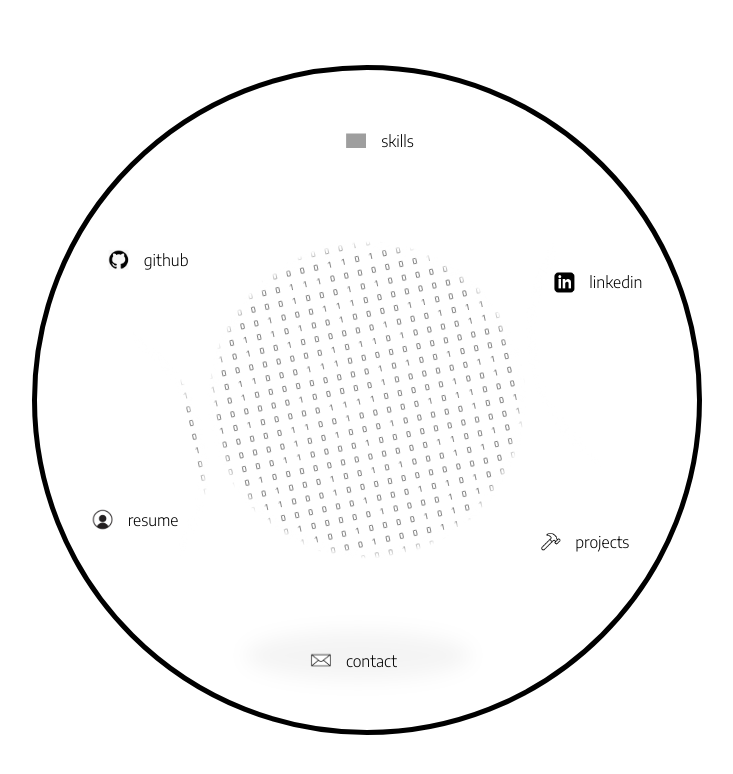
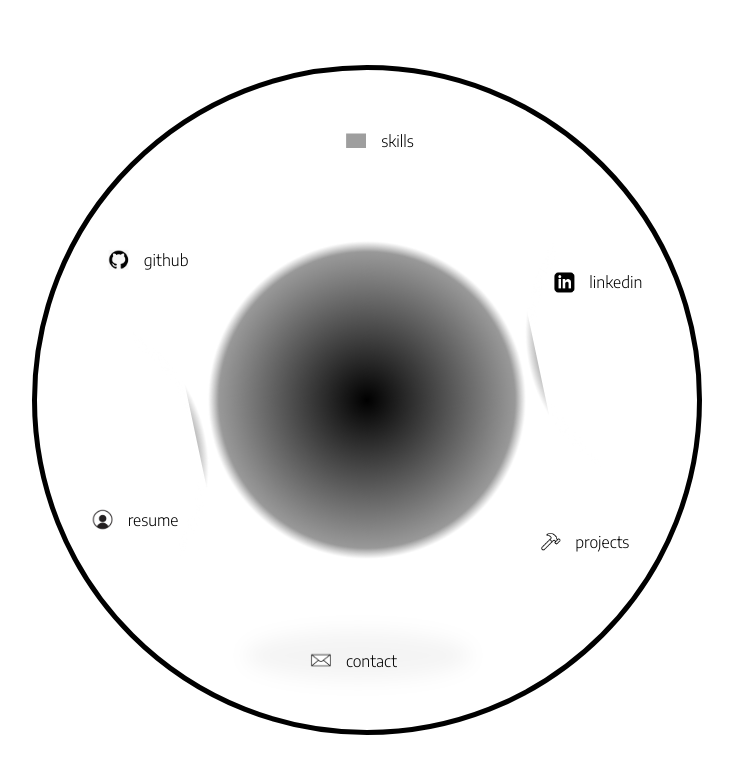
Before and after one commit to jamest7783/Portfolio, a React (Create React App) app in the folder client/: page / in a window 1280 px wide. Shown: the top 774 px of the page, without its empty margins (273-1006 px from the left). Built offline with nearby package versions, Linux system fonts and the light colour scheme; grey boxes are pictures that could not be loaded.

Commit message:
Can onClick Change 1 style

```diff
--- a/client/src/App.css
+++ b/client/src/App.css
@@ -28,7 +28,7 @@
 .unit{
     margin:0;
     padding:0;
-    font-size:50%;
+    font-size:100%;
     display:flex;
     justify-content:center;
     align-items:center;
--- a/client/src/App.js
+++ b/client/src/App.js
@@ -10,11 +10,10 @@ const App=()=>{
   const [ buttonTextColor, setButtonTextColor ]    = useState('black')
   const [ buttonColor, setButtonColor ]            = useState('transparent')
   const [ linkLayerColor, setLinkLayerColor]       = useState('transparent')
-  const [ globeTextColor, setGlobeTextColor]       = useState('black')
-  const [ gridColor, setGridColor]                 = useState('radial-gradient(black,white)')
   const [ iconColor, setIconColor ]                = useState('transparent')
 
   const [styleId,setStyleId]=useState(0)
+
 
   const style_0={
     background_color:'transparent',
@@ -39,7 +38,7 @@ const App=()=>{
   let styles=[style_0,style_1]
 
   let handleStyle=(id,styles)=>{
-    const set=[setBackgroundColor,setOutlineColor,setButtonTextColor,setButtonColor,setLinkLayerColor,setGlobeTextColor,setGridColor,setIconColor]
+    const set=[setBackgroundColor,setOutlineColor,setButtonTextColor,setButtonColor,setLinkLayerColor,setIconColor]
     console.log('called')
     for(let i=0; i<Object.keys(styles[id]).length ;i++){
       console.log(i)
@@ -73,11 +72,11 @@ const App=()=>{
             buttonColor={buttonColor}
             iconColor={iconColor}
             linkLayerColor={linkLayerColor}
-            globeTextColor={globeTextColor}
-            gridColor={gridColor}
-            setStyleId={setStyleId}
+
             handleStyle={handleStyle}
             styles={styles}
+            styleId={styleId}
+            setStyleId={setStyleId}
 
             />}/>
         </Routes>
--- a/client/src/components/Grid.jsx
+++ b/client/src/components/Grid.jsx
@@ -1,6 +1,16 @@
 import styled,{keyframes} from 'styled-components'
+import { useEffect } from 'react'
+import { useState } from 'react'
 
-const Grid=({gridColor,globeTextColor})=>{
+const Grid=({styleId,styles})=>{
+
+    const [ globeTextColor, setGlobeTextColor] = useState('black')
+    const [ gridColor, setGridColor]           = useState('radial-gradient(black,white)')
+
+    useEffect(()=>{
+        setGlobeTextColor(styles[styleId].globe_text_color)
+        setGridColor(styles[styleId].grid_color)
+    },[styleId])
 
     let units=[]
     let row=1
@@ -61,9 +71,9 @@ const Grid=({gridColor,globeTextColor})=>{
     return(
         <div>
             <div id='grid' style={{
-                // background:gridColor,
+                background:gridColor,
             }}>
-                {units}
+                {/* {units} */}
             </div>
         </div>
     )
--- a/client/src/components/LinkLayer.jsx
+++ b/client/src/components/LinkLayer.jsx
@@ -6,14 +6,21 @@ const LinkLayer=({
     iconColor,
     buttonTextColor,
     outlineColor,
-    setStyleId,
     handleStyle,
-    styles
+    styles,
+    styleId,
+    setStyleId
 })=>{
+
 
     const [skills,revealSkills]=useState(false)
     const [contact,revealContact]=useState(false)
     const link=(path)=>{window.open(path,'_blank')}
+
+    let setStyle=(num)=>{
+        setStyleId(num)
+        handleStyle(styleId,styles)
+    }
 
     return(
         <div id='link-layer' style={{
@@ -25,8 +32,9 @@ const LinkLayer=({
                 <button className='moon' id='_0' style={{
                     background:buttonColor,
                     color:buttonTextColor
-                }} onClick={(e)=>{
-                        handleStyle(1,styles)
+                }}
+                onClick={(e)=>{
+                        //setStyle(1)
                         if(!contact){
                             revealContact(true)
                             revealSkills(false)
@@ -42,7 +50,13 @@ const LinkLayer=({
                 <button className='moon' id='_1' style={{
                     background:buttonColor,
                     color:buttonTextColor
-                    }} onClick={(e)=>{link('https://docs.google.com/document/d/1jYzRgLNj8IO4ZzwQ2WoLnseSsjhxjxDhzHmBwpee2Mc/edit?usp=sharing')}}>
+
+                    }}
+                    onClick={(e)=>{
+                        // link('https://docs.google.com/document/d/1jYzRgLNj8IO4ZzwQ2WoLnseSsjhxjxDhzHmBwpee2Mc/edit?usp=sharing')
+                        //setStyle(0)
+                        setStyleId(1)
+                        }}>
                     <div className='icon' id='resume-icon'></div>
                     resume
                 </button>
@@ -90,7 +104,7 @@ const LinkLayer=({
                     projects
                 </button>
 
-            {(skills||contact) &&
+            {/* {(skills||contact) &&
                 <div id='hidden-view'>
                     {skills &&
                         <div id='skills-list'>
@@ -114,7 +128,7 @@ const LinkLayer=({
                             jamestjewitt@gmail.com
                         </div>}
                 </div>
-            }
+            } */}
         </div>
     )
 }
--- a/client/src/pages/Canvas.js
+++ b/client/src/pages/Canvas.js
@@ -1,6 +1,7 @@
 import Grid from '../components/Grid'
 import GlobeWindow from '../components/GlobeWindow'
 import LinkLayer from '../components/LinkLayer'
+import styled from 'styled-components'
 
 const Canvas=({
         backgroundColor,
@@ -9,11 +10,11 @@ const Canvas=({
         buttonColor,
         iconColor,
         linkLayerColor,
-        globeTextColor,
-        gridColor,
-        setStyleId,
+
         handleStyle,
-        styles
+        styles,
+        styleId,
+        setStyleId
     })=>{
 
     return(
@@ -21,8 +22,8 @@ const Canvas=({
             backgroundColor:`${backgroundColor}`
             }}>
             <Grid
-                gridColor={gridColor}
-                globeTextColor={globeTextColor}
+                styleId={styleId}
+                styles={styles}
             />
             <GlobeWindow />
             <LinkLayer
@@ -34,6 +35,7 @@ const Canvas=({
                 setStyleId={setStyleId}
                 handleStyle={handleStyle}
                 styles={styles}
+                styleId={styleId}
             />
         </div>
     )
```
